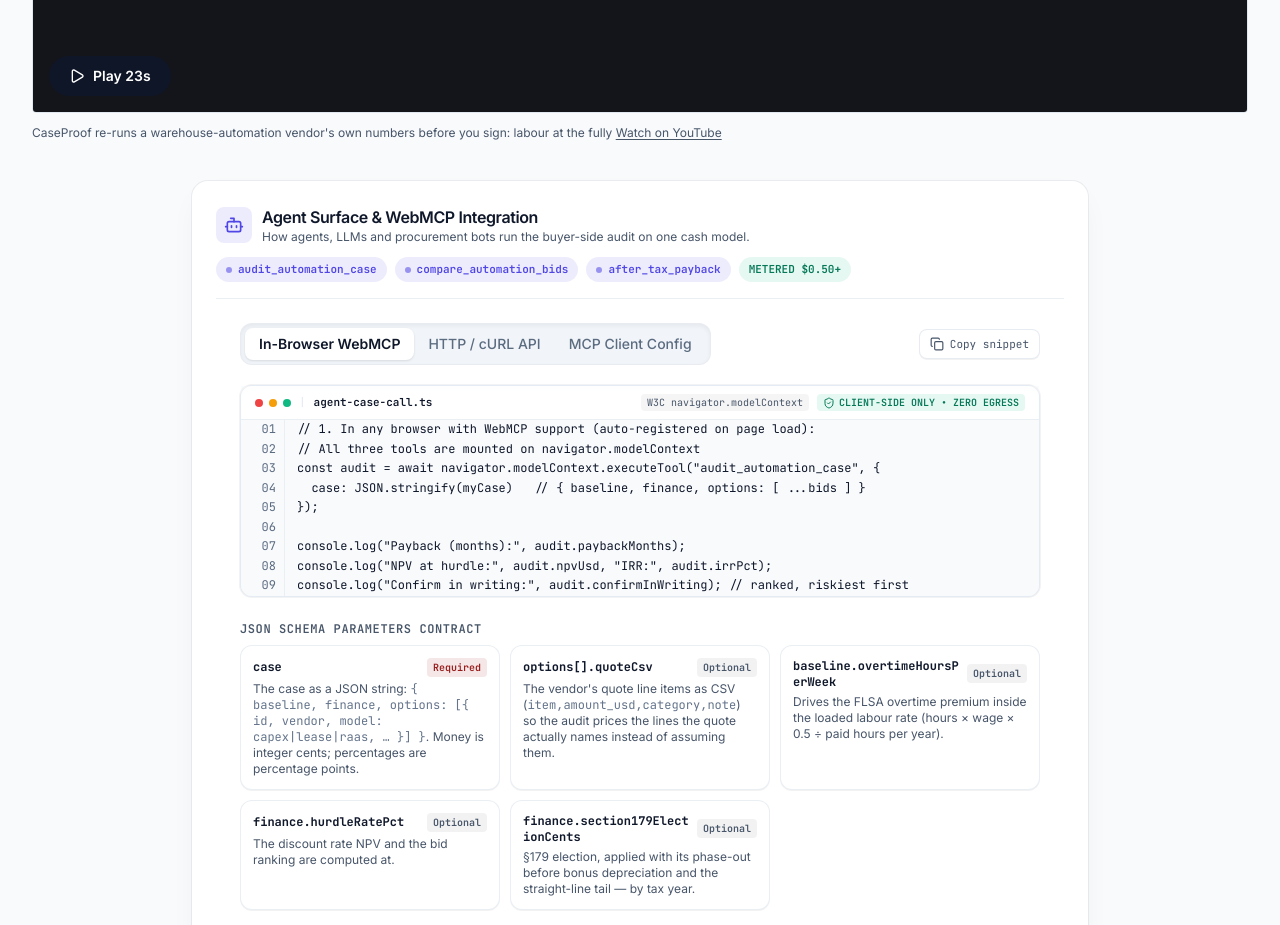
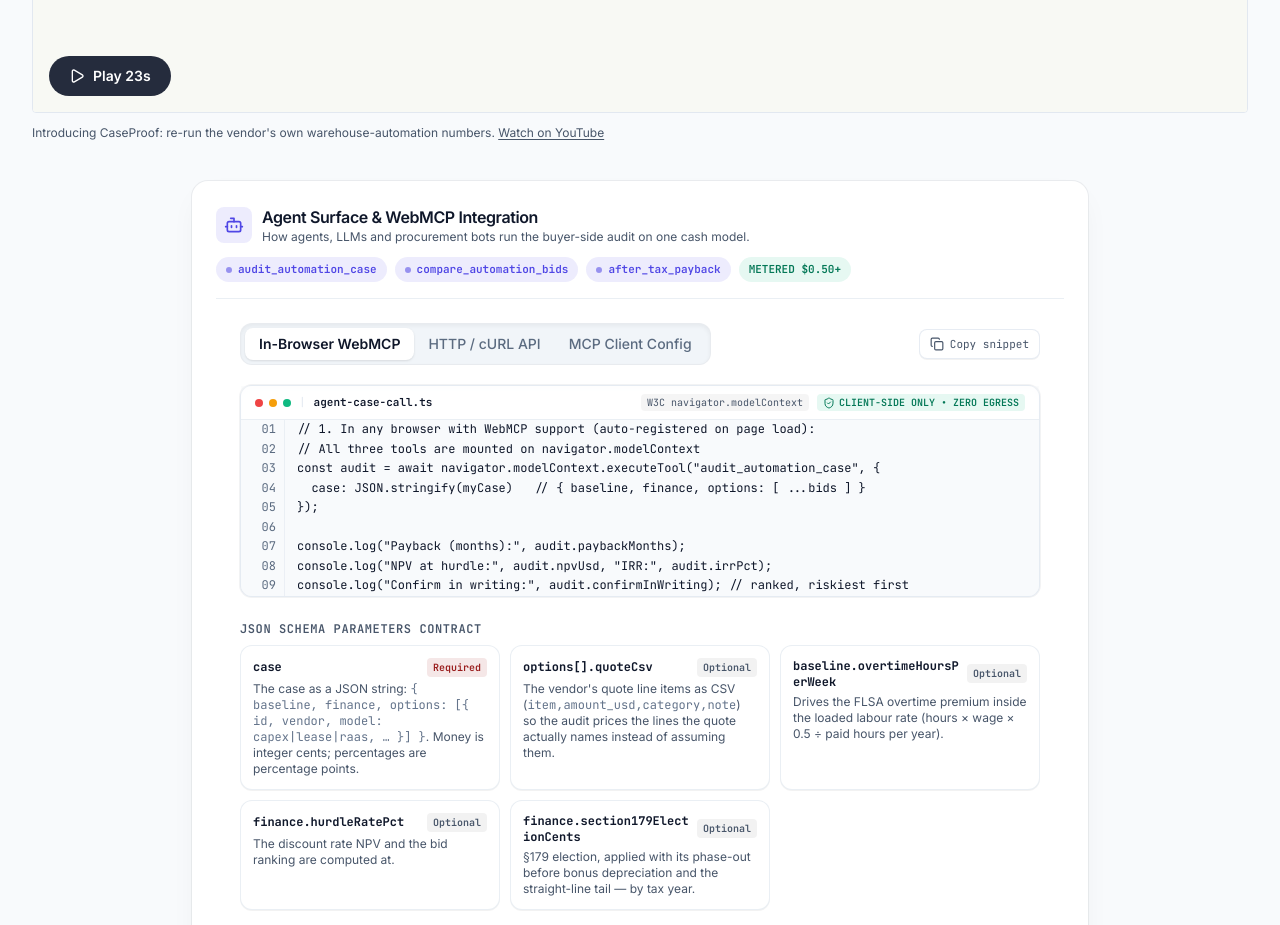
Before and after one commit to kotechile/factory, a Next.js app: page /caseproof in a window 1280 px wide. Shown: the part 3800-4725 px from the top of the page. Built offline with nearby package versions, Linux system fonts and the light colour scheme; no server answers.

Commit message:
launch video: embed caseproof (Zh13_ukGDiM)
Uploaded Zh13_ukGDiM (23s, public) and embedded it: poster youtube maxresdefault, registry entry via scripts/launch-video/embed.mjs.

```diff
--- a/src/products/launch-videos.ts
+++ b/src/products/launch-videos.ts
@@ -84,11 +84,11 @@ export const LAUNCH_VIDEOS: readonly LaunchVideo[] = [
   },
   {
     slug: "caseproof",
-    youtubeId: "H2TwJrVF1-A",
+    youtubeId: "Zh13_ukGDiM",
     posterPath: "/launch-videos/caseproof.jpg",
-    title: "CaseProof re-runs a warehouse-automation vendor's own numbers before you sign: labour at the fully",
+    title: "Introducing CaseProof: re-run the vendor's own warehouse-automation numbers.",
     durationSeconds: 23,
-    publishedAt: "2026-10-24",
+    publishedAt: "2026-10-25",
   },
 ];
 
```
Also changed, not shown: public/launch-videos/caseproof.jpg.
